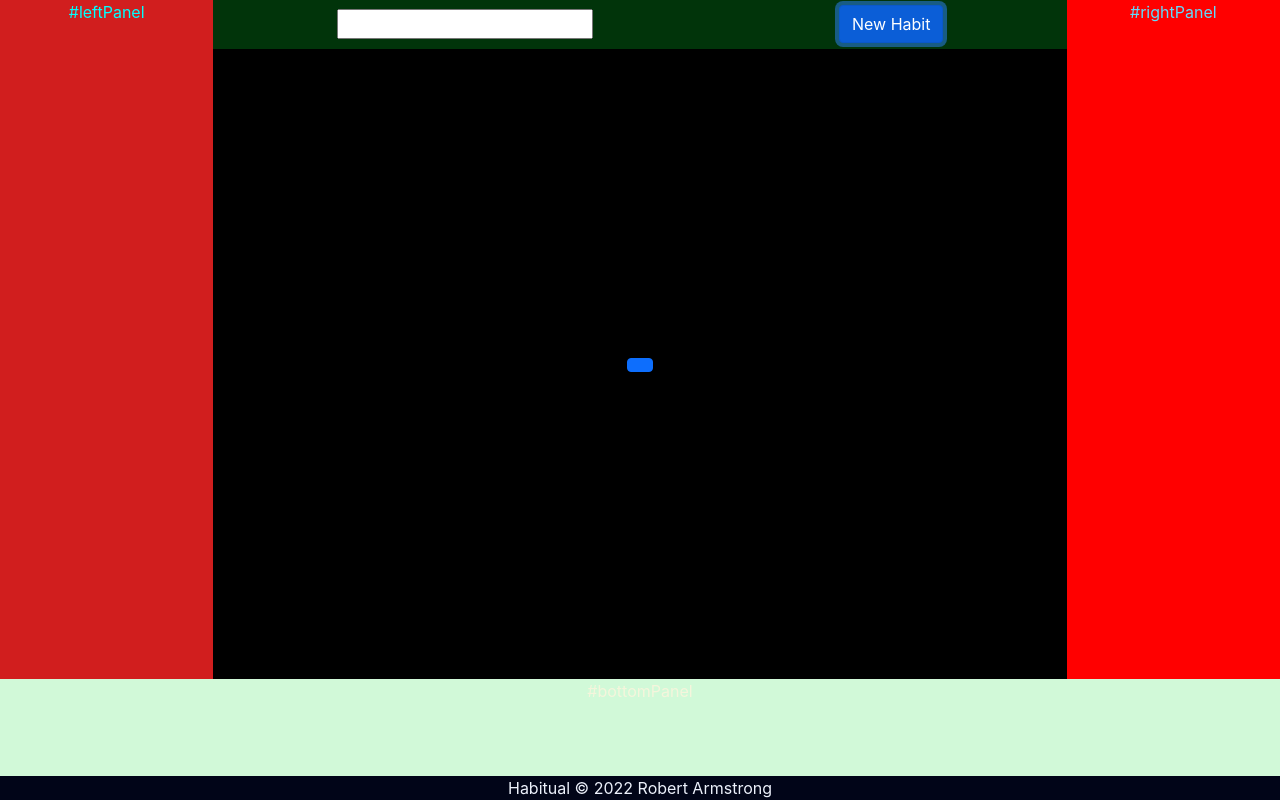
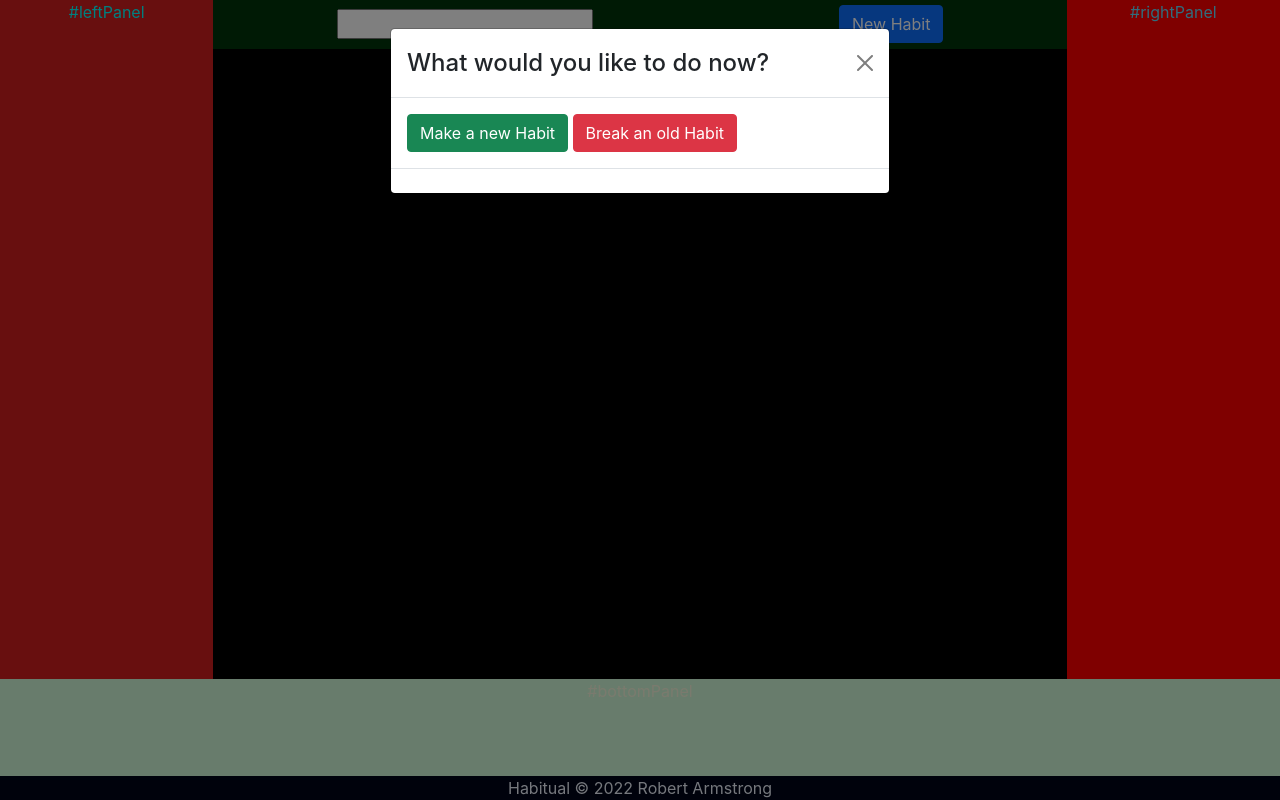
Before and after one commit to robert-codecrew/habits-tracker, a React (Create React App) app in the folder client/habit-tracking-app/: page / in a window 1280 px wide. Both pictures are taken after a click on the button "New Habit". Built offline with nearby package versions, Linux system fonts and the light colour scheme; no server answers.

Commit message:
at a safe stop

```diff
--- a/client/habit-tracking-app/src/components/HabitChooser.js
+++ b/client/habit-tracking-app/src/components/HabitChooser.js
@@ -18,19 +18,20 @@ export default class HabitChooser extends Component {
       <div
 
         id="habit-chooser"
-        style={{ display: "block", width: 700, padding: 30 }}
+
       >   <Button onClick = {this.setOpen}>{this.props.buttonTitle}</Button>
 
-        <Modal show={this.state.open}>
-          <Modal.Header closeButton>
+        <Modal  show={this.state.open}>
+          <Modal.Header closeButton onClick={this.setOpen}>
             <Modal.Title>{this.props.title}</Modal.Title>
           </Modal.Header>
           <Modal.Body>
-
+          <Button onClick={this.setOpen} variant="success">Make a new Habit</Button>
+          {" "}
+            <Button onClick = {this.setOpen} variant="danger">Break an old Habit</Button>
           </Modal.Body>
           <Modal.Footer>
-            <Button onClick={this.setOpen} variant="primary">Save changes</Button>
-            <Button onClick = {this.setOpen} variant="secondary">Close</Button>
+
           </Modal.Footer>
         </Modal>
       </div>
--- a/client/habit-tracking-app/src/components/HabitsContainer.js
+++ b/client/habit-tracking-app/src/components/HabitsContainer.js
@@ -1,11 +1,18 @@
 import React, { Component } from 'react';
-import HabitChooser from './HabitChooser'
+
 export default class HabitsContainer extends Component {
+  constructor(props) {
+    super(props)
+
+    this.state = {
+       fucus:false
+    }
+  }
   render() {
 
     return (
       <div id="habits-container">
-          <HabitChooser/>
+
       </div>
     )
   }
--- a/client/habit-tracking-app/src/components/TopPanel.js
+++ b/client/habit-tracking-app/src/components/TopPanel.js
@@ -1,14 +1,13 @@
 import React, { Component } from "react";
-import {Button} from 'react-bootstrap';
-import onNewBadHabit from '../eventHandlers/onNewBadHabit'
+
+import HabitChooser from './HabitChooser'
+
 export default class TopPanel extends Component {
   render() {
     return (
       <div id="top-panel">
        <input type='text' />
-        <Button onClick={()=>{onNewBadHabit()}} id = "make-new-habit-button" variant='primary'>
-          New Habit
-        </Button>
+       <HabitChooser buttonTitle='New Habit'  title = 'What would you like to do now?'/>
       </div>
     );
   }
```
